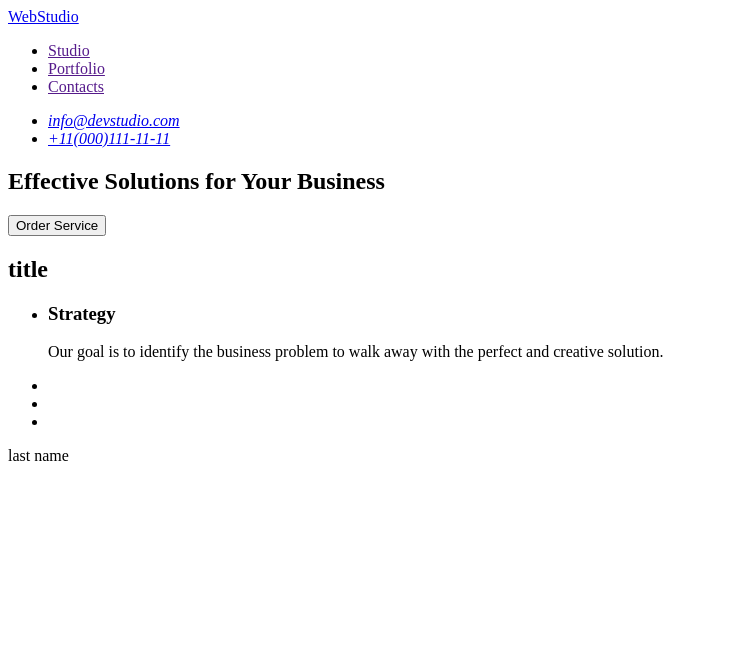
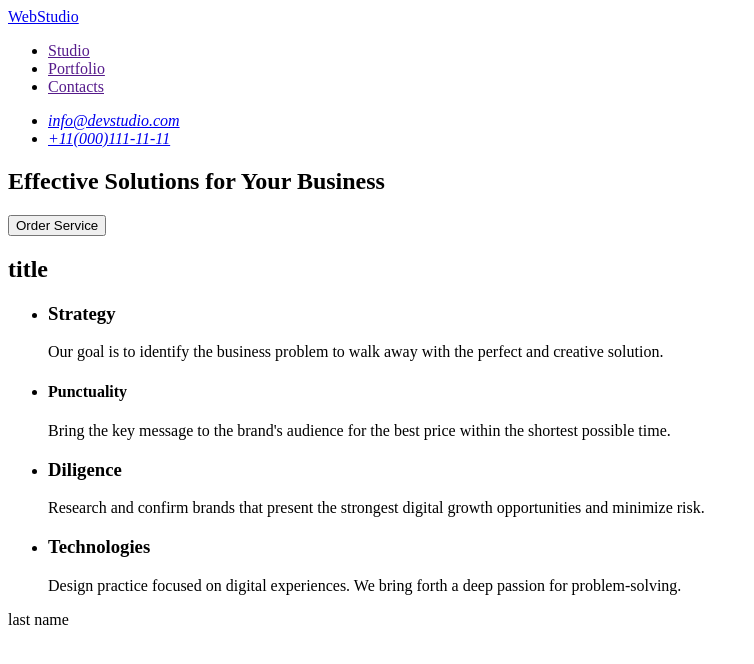
Before and after one commit to taniagef/goit-markup-hw-01, a plain HTML site: page index.html in a window 1280 px wide. Shown: the whole page, without its empty margins (0-754 px from the left). Drawn offline with Linux system fonts and the light colour scheme.

Commit message:
Update index.html

```diff
--- a/index.html
+++ b/index.html
@@ -41,10 +41,20 @@
                     </p>
                 </li>
                 <li>
-
+                    <h4>Punctuality</h4>
+                    <p>Bring the key message to the brand's audience for the best price within the shortest possible
+                        time.</p>
                 </li>
-                <li></li>
-                <li></li>
+                <li>
+                    <h3>Diligence</h3>
+                    <p>Research and confirm brands that present the strongest digital growth opportunities and minimize
+                        risk.</p>
+                </li>
+                <li>
+                    <H3>Technologies</H3>
+                    <p>Design practice focused on digital experiences. We bring forth a deep passion for
+                        problem-solving.</p>
+                </li>
             </ul>
 
         </section>
```
